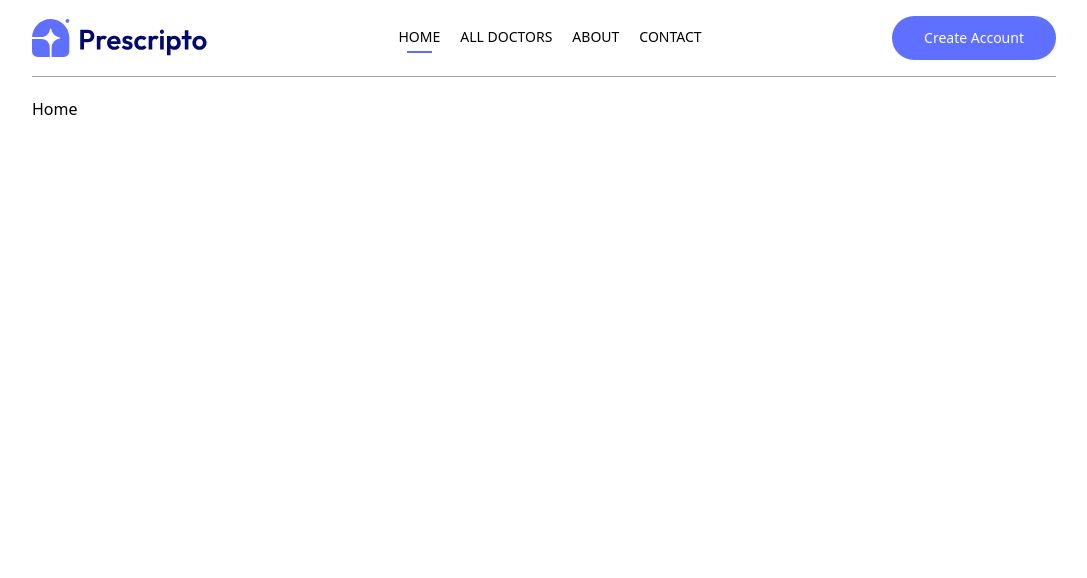
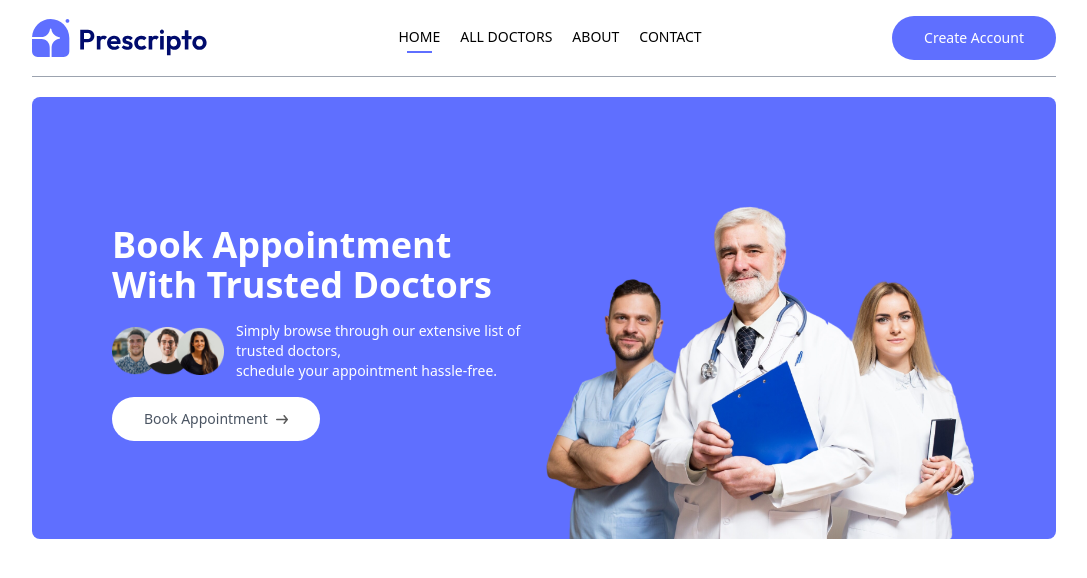
Before and after one commit to karananeja/prescripto-fe, a React (Vite) app: page / in a window 1280 px wide. Shown: the top 578 px of the page, without its empty margins (96-1183 px from the left). Built offline with nearby package versions, Linux system fonts and the light colour scheme.

Commit message:
chore: complete the header component

```diff
--- /dev/null
+++ b/src/components/Header.tsx
@@ -0,0 +1,40 @@
+import { assets } from '../assets/assets';
+
+const Header = () => {
+  return (
+    <div className='flex flex-col md:flex-row flex-wrap bg-primary rounded-lg px-6 md:px-10 lg:px-20'>
+      <div className='md:w-1/2 flex flex-col items-start justify-center gap-4 py-10 m-auto md:py-[10vw] md:mb-[-30px]'>
+        <p className='text-3xl md:text-4xl lg:text-4xl text-white font-semibold leading-tight'>
+          Book Appointment <br /> With Trusted Doctors
+        </p>
+
+        <div className='flex flex-col md:flex-row items-center gap-3 text-white text-sm font-light'>
+          <img className='w-28' src={assets.group_profiles} alt='group-photo' />
+          <p>
+            Simply browse through our extensive list of trusted doctors,{' '}
+            <br className='hidden sm:block' />
+            schedule your appointment hassle-free.
+          </p>
+        </div>
+
+        <a
+          className='flex items-center gap-2 bg-white px-8 py-3 rounded-full text-gray-600 text-sm m-auto md:m-0 hover:scale-105 transition-all duration-300'
+          href='#specialty'
+        >
+          Book Appointment
+          <img className='w-3' src={assets.arrow_icon} alt='arrow-icon' />
+        </a>
+      </div>
+
+      <div className='md:w-1/2 relative'>
+        <img
+          className='w-full md:absolute bottom-0 h-auto rounded-lg'
+          src={assets.header_img}
+          alt='doctors-group-photo'
+        />
+      </div>
+    </div>
+  );
+};
+
+export default Header;
--- a/src/pages/Home.tsx
+++ b/src/pages/Home.tsx
@@ -1,5 +1,11 @@
+import Header from '../components/Header';
+
 const Home = () => {
-  return <div>Home</div>;
+  return (
+    <div>
+      <Header />
+    </div>
+  );
 };
 
 export default Home;
```
